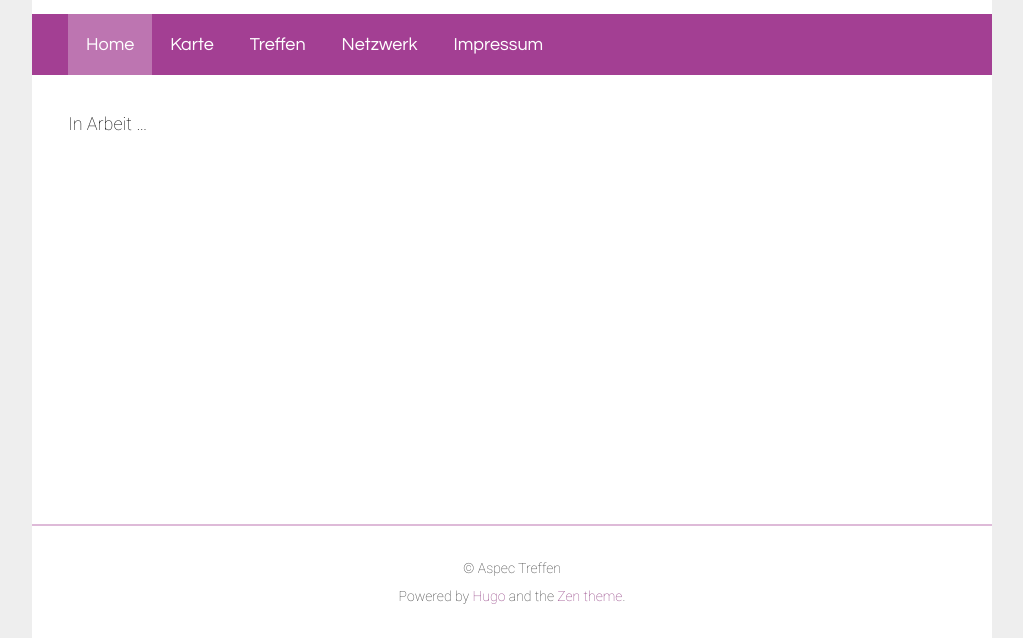
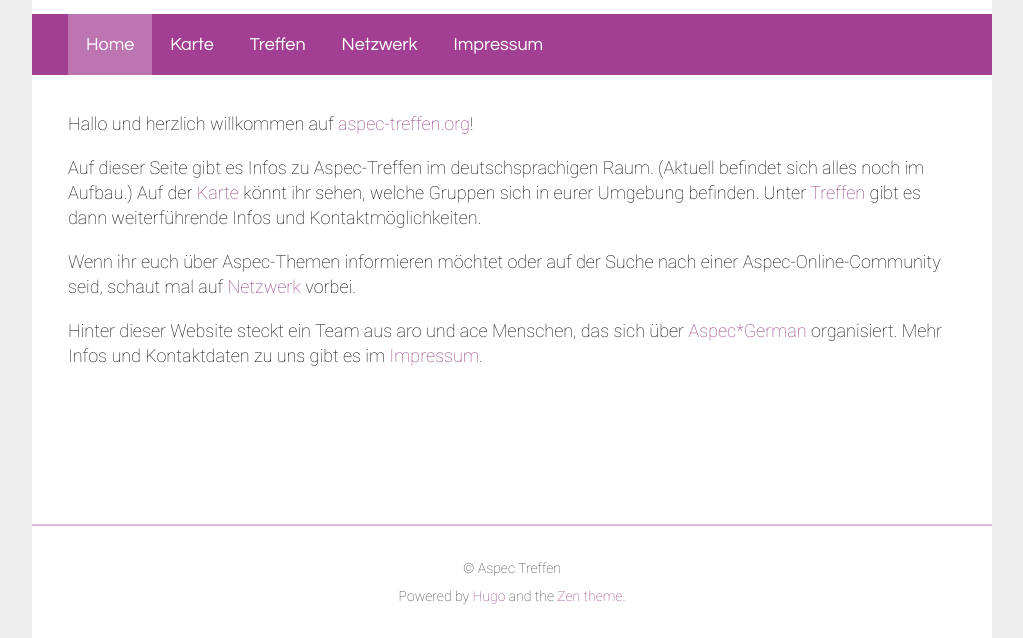
Before and after one commit to aspec-treffen/aspec-treffen.github.io, a plain HTML site: page docs/index.html in a window 1280 px wide. Shown: the part 162-800 px from the top of the page, without its empty margins (128-1151 px from the left). Drawn offline with Linux system fonts and the light colour scheme.

Commit message:
deploy: aspec-treffen/hugo@63de5549a718189a84f08c5cf5897cc5a90b1931

```diff
--- a/docs/index.html
+++ b/docs/index.html
@@ -4,7 +4,7 @@
 <meta charset="utf-8">
 <meta name="viewport" content="width=device-width">
 <title>Aspec Treffen</title>
-<meta name="description" content="In Arbeit &amp;amp;hellip; ">
+<meta name="description" content="Hallo und herzlich willkommen auf aspec-treffen.org! Auf dieser Seite gibt es Infos zu Aspec-Treffen im deutschsprachigen Raum. (Aktuell befindet sich alles noch im …">
 <meta name="created" content="0001-01-01T00:00:00+0000">
 <meta name="modified" content="0001-01-01T00:00:00+0000">
 
@@ -89,7 +89,18 @@
 <main class="main layout__main">
 <article class="single-view">
 <div class="content">
-<p>In Arbeit &hellip;</p>
+<p>Hallo und herzlich willkommen auf <a href="https://aspec-treffen.github.io/">aspec-treffen.org</a>!</p>
+<p>Auf dieser Seite gibt es Infos zu Aspec-Treffen im deutschsprachigen
+Raum. (Aktuell befindet sich alles noch im Aufbau.) Auf der
+<a href="https://aspec-treffen.github.io/map/">Karte</a> könnt ihr sehen, welche Gruppen sich in eurer Umgebung
+befinden. Unter <a href="https://aspec-treffen.github.io/meeting/">Treffen</a> gibt es dann weiterführende Infos und
+Kontaktmöglichkeiten.</p>
+<p>Wenn ihr euch über Aspec-Themen informieren möchtet oder auf der Suche
+nach einer Aspec-Online-Community seid, schaut mal auf <a href="https://aspec-treffen.github.io/network/">Netzwerk</a>
+vorbei.</p>
+<p>Hinter dieser Website steckt ein Team aus aro und ace Menschen, das sich
+über <a href="https://aspecgerman.de">Aspec*German</a> organisiert. Mehr Infos und Kontaktdaten zu
+uns gibt es im <a href="https://aspec-treffen.github.io/impressum/">Impressum</a>.</p>
 
 </div>
 </article>
```
